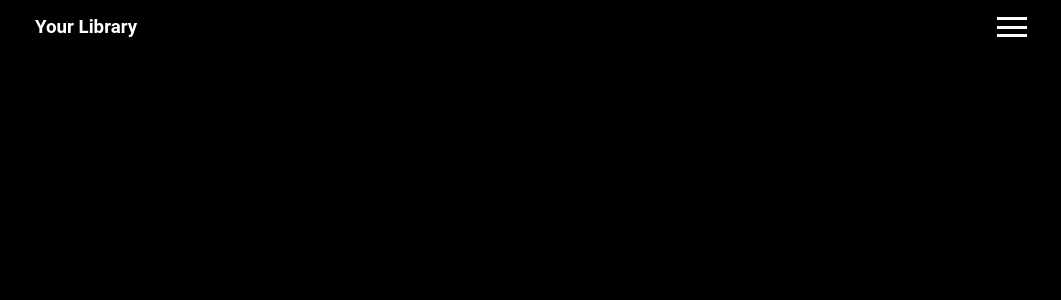
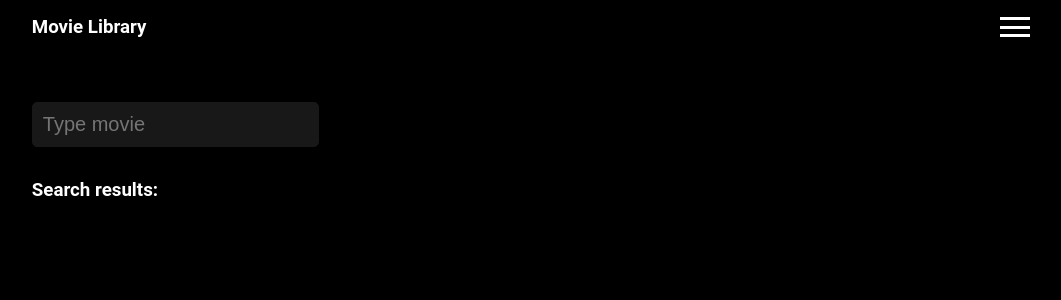
Before and after one commit to ginjko/movies-library, a React (Vite) app: page /search in a window 1280 px wide. Before the commit this address had no page. Shown: the top 300 px of the page, without its empty margins (109-1170 px from the left). Built offline with nearby package versions, Linux system fonts and the light colour scheme.

Commit message:
added search page

```diff
--- a/src/App.jsx
+++ b/src/App.jsx
@@ -3,6 +3,7 @@ import Header from "./Header/Header";
 import HomePage from "./pages/HomePage/HomePage";
 import { Routes, Route, BrowserRouter } from "react-router";
 import MoviePage from "./pages/MoviePage/MoviePage";
+import SearchPage from "./pages/SearchPage/SearchPage";
 
 function App() {
   return (
@@ -14,6 +15,7 @@ function App() {
           path="/movie/:movie_id"
           element={<MoviePage></MoviePage>}
         ></Route>
+        <Route path="/search" element={<SearchPage></SearchPage>}></Route>
       </Routes>
     </BrowserRouter>
   );
--- a/src/Catalog/Catalog.jsx
+++ b/src/Catalog/Catalog.jsx
@@ -17,7 +17,7 @@ export default function Catalog() {
         const parsed = response.data.docs.map((el) => ({
           id: el.id,
           name: el.name,
-          url: el.poster?.url,
+          poster: el.poster?.url,
         }));
         console.log(parsed);
         setMovies(parsed);
@@ -35,8 +35,8 @@ export default function Catalog() {
           key={el.id}
           id={el.id}
           url={
-            el.url
-              ? el.url
+            el.poster
+              ? el.poster
               : `https://encrypted-tbn0.gstatic.com/images?q=tbn:ANd9GcTVLDP5s2j9u1x86fOb7kNKXanJeMn8zZ30ZQ&s`
           }
           title={el.name ? el.name : "title name"}
--- a/src/Header/Header.jsx
+++ b/src/Header/Header.jsx
@@ -1,12 +1,23 @@
 import classes from "./Header.module.css";
-import { useState, useRef } from "react";
+import { useState, useRef, useEffect } from "react";
+import { Link } from "react-router-dom";
 
 export default function Header() {
   const [visibility, setVisibility] = useState(false);
 
+  useEffect(() => {
+    if (visibility) {
+      setTimeout(() => {
+        setVisibility(false);
+      }, 5000);
+    }
+  }, [visibility]);
+
   return (
     <header>
-      <h3>Your Library</h3>
+      <h3>
+        <Link to={"/"}>Movie Library</Link>
+      </h3>
       <button
         onClick={() => setVisibility(!visibility)}
         className={classes["burger-menu"]}
@@ -24,7 +35,9 @@ export default function Header() {
       >
         <ul className="nav_list">
           <li className={classes["nav_search"]}>
-            <button className={classes["nav_btn"]}>Search</button>
+            <Link to="/search">
+              <button className={classes["nav_btn"]}>Search</button>
+            </Link>
           </li>
           <li className={classes["nav_profile"]}>
             <button className={classes["nav_btn"]}>Profile</button>
--- a/src/Header/Header.module.css
+++ b/src/Header/Header.module.css
@@ -3,11 +3,8 @@ header {
   display: flex;
   justify-content: space-between;
   align-items: center;
-  padding: 1rem 1rem;
-  margin-bottom: 1rem;
-  @media (max-width: 600px) {
-    margin: 1rem 2rem;
-  }
+  /* padding: 1rem 1rem; */
+  margin-bottom: 2rem;
   max-width: 100%;
 }
 
@@ -33,7 +30,7 @@ header {
 
 .nav_menu {
   position: absolute;
-  top: 70px;
+  top: 40px;
   right: 10px;
   width: 150px;
   background-color: black;
--- a/src/index.css
+++ b/src/index.css
@@ -8,11 +8,16 @@ li {
 }
 
 :root {
+  /* max-width: 700px; */
   background-color: rgb(0, 0, 0);
   color: white;
   display: block;
   font-family: "Roboto", sans-serif;
   font-optical-sizing: auto;
   font-style: normal;
+  padding: 1rem 1rem;
   font-variation-settings: "wdth" 100;
+  @media (max-width: 600px) {
+    padding: 1rem 1rem;
+  }
 }
--- a/src/main.jsx
+++ b/src/main.jsx
@@ -4,7 +4,7 @@ import "./index.css";
 import App from "./App.jsx";
 
 createRoot(document.getElementById("root")).render(
-  <StrictMode>
-    <App />
-  </StrictMode>,
+  // <StrictMode>
+  <App />,
+  // </StrictMode>,
 );
--- /dev/null
+++ b/src/pages/SearchPage/SearchPage.jsx
@@ -0,0 +1,70 @@
+import classes from "./SearchPage.module.css";
+import { useEffect, useState } from "react";
+import axios from "axios";
+import Card from "../../Card/Card.jsx";
+
+export default function SearchPage() {
+  //   encodeURIComponent("поттер");
+  const [searchQuery, setSearchQuery] = useState("");
+  const [movie, setMovie] = useState([]);
+  // const [isLoaded, setIsLoaded] = useState(false);
+  const API_KEY = "VZ42AXD-B8J499Z-HRMEBQA-JR1K1W6";
+
+  const handleKeyDown = (e) => {
+    if (e.key === "Enter") {
+      e.preventDefault();
+      searchMovie(searchQuery);
+    }
+  };
+
+  async function searchMovie(query) {
+    try {
+      const encodedQuery = encodeURIComponent(query);
+      const response = await axios.get(
+        `https://api.poiskkino.dev/v1.4/movie/search?page=1&limit=1&query=${encodedQuery}`,
+        { headers: { "X-API-KEY": API_KEY } },
+      );
+      const parsed = response.data.docs.map((el) => ({
+        id: el.id,
+        name: el.name,
+        poster: el.poster?.url,
+        rating: el.rating?.imdb,
+      }));
+      // console.log(response);
+      setMovie(parsed);
+      console.log(movie);
+    } catch (error) {
+      console.error("Ошибка запроса:", error.response?.data || error.message);
+    }
+  }
+
+  return (
+    <div className={classes.container}>
+      <form className={classes.search_form}>
+        <input
+          type="text"
+          placeholder="Type movie"
+          value={searchQuery}
+          className={classes.search_input}
+          onChange={(e) => setSearchQuery(e.target.value)}
+          onKeyDown={handleKeyDown}
+        />
+      </form>
+      <h3>Search results:</h3>
+      <div className={classes.results_block}>
+        {movie.map((el) => (
+          <Card
+            key={el.id}
+            id={el.id}
+            url={
+              el.poster
+                ? el.poster
+                : `https://encrypted-tbn0.gstatic.com/images?q=tbn:ANd9GcTVLDP5s2j9u1x86fOb7kNKXanJeMn8zZ30ZQ&s`
+            }
+            title={el.name ? el.name : "title name"}
+          ></Card>
+        ))}
+      </div>
+    </div>
+  );
+}
--- /dev/null
+++ b/src/pages/SearchPage/SearchPage.module.css
@@ -0,0 +1,15 @@
+.search_input {
+  background-color: rgb(24, 24, 24);
+  font-size: 20px;
+  border-radius: 5px;
+  border: 1px solid rgb(24, 24, 24);
+  padding: 10px;
+  margin-top: 2rem;
+  color: white;
+}
+
+.container {
+  display: flex;
+  flex-direction: column;
+  gap: 2rem;
+}
```
